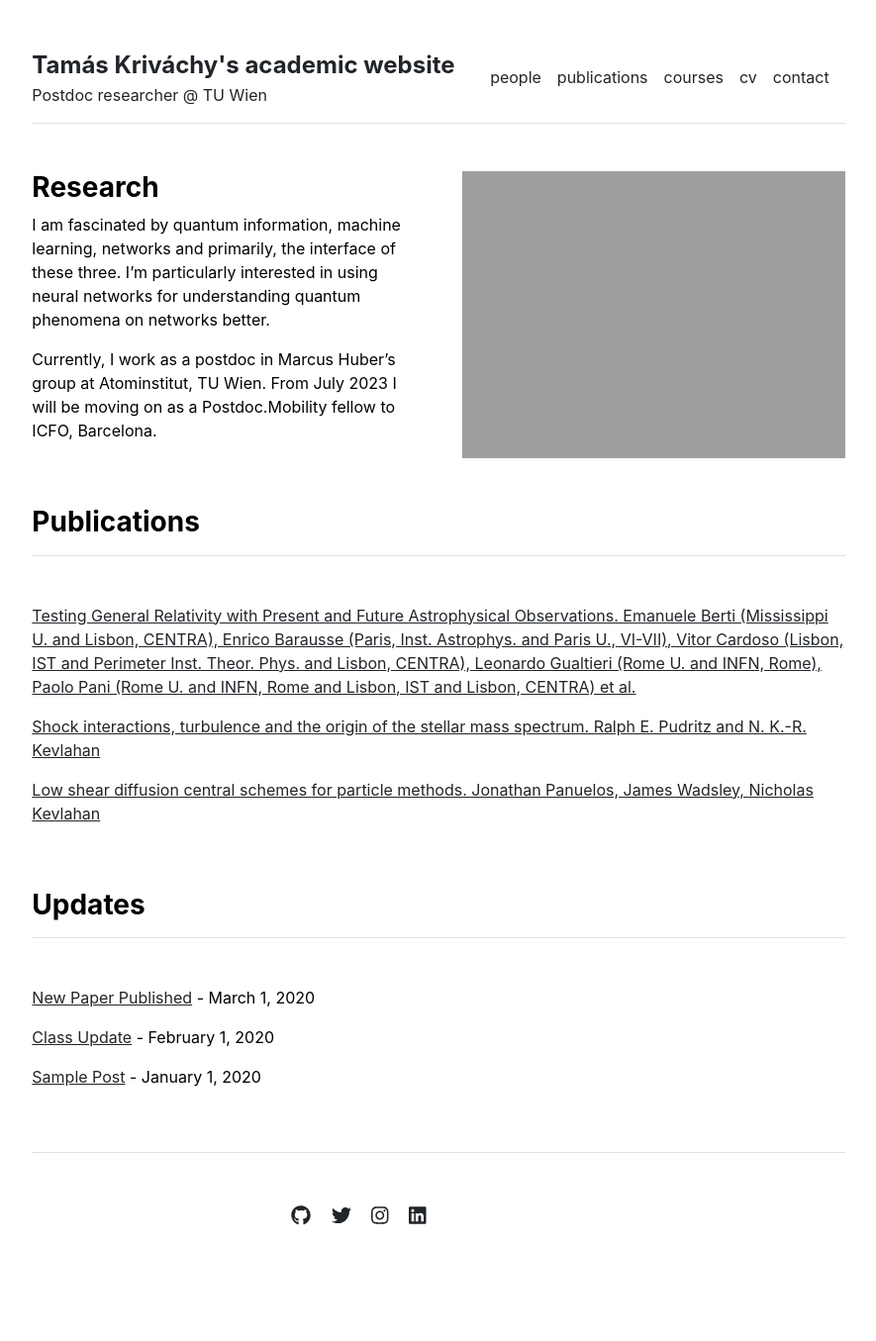
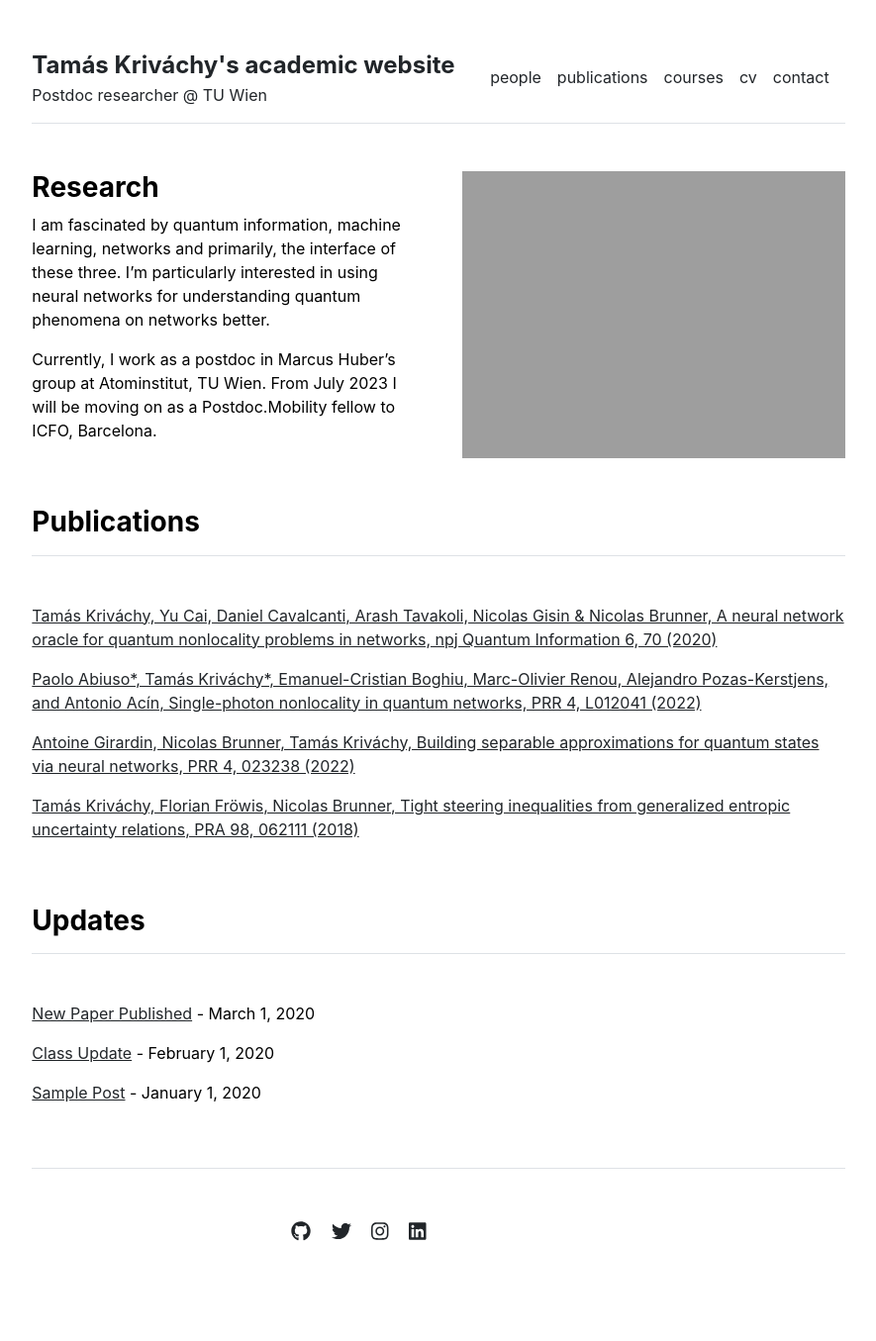
Before and after one commit to tkrivachy/tkrivachy.github.io, a Jekyll site: the page built from index.md, in a window 1280 px wide. Shown: the whole page at 99% size, without its empty margins (197-1082 px from the left). Built offline with Jekyll 4.4.1, drawn with Linux system fonts in a browser that asks for light colours.

Commit message:
publications updated

```diff
--- a/_data/publications.yml
+++ b/_data/publications.yml
@@ -1,10 +1,13 @@
 featured:
-- {name: 'Testing General Relativity with Present and Future Astrophysical Observations. Emanuele Berti (Mississippi U. and Lisbon, CENTRA), Enrico Barausse (Paris, Inst. Astrophys. and Paris U., VI-VII), Vitor Cardoso (Lisbon, IST and Perimeter Inst. Theor. Phys. and Lisbon, CENTRA), Leonardo Gualtieri (Rome U. and INFN, Rome), Paolo Pani (Rome U. and INFN, Rome and Lisbon, IST and Lisbon, CENTRA) et al.', url: '/publications/1501.07274.pdf'}
-- {name: 'Shock interactions, turbulence and the origin of the stellar mass spectrum. Ralph E. Pudritz and N. K.-R. Kevlahan', url: 'http://ms.mcmaster.ca/kevla/pdf/articles/PhilTransRSoc_2013.pdf'}
-- {name: 'Low shear diffusion central schemes for particle methods. Jonathan Panuelos, James Wadsley, Nicholas Kevlahan', url: 'http://ms.mcmaster.ca/kevla/pdf/articles/jcp_v414.pdf'}
+- {name: 'Tamás Kriváchy, Yu Cai, Daniel Cavalcanti, Arash Tavakoli, Nicolas Gisin & Nicolas Brunner, A neural network oracle for quantum nonlocality problems in networks, npj Quantum Information 6, 70 (2020)', url: 'https://www.nature.com/articles/s41534-020-00305-x'}
+- {name: 'Paolo Abiuso*, Tamás Kriváchy*, Emanuel-Cristian Boghiu, Marc-Olivier Renou, Alejandro Pozas-Kerstjens, and Antonio Acín, Single-photon nonlocality in quantum networks, PRR 4, L012041 (2022)', url: 'https://journals.aps.org/prresearch/abstract/10.1103/PhysRevResearch.4.L012041'}
+- {name: 'Antoine Girardin, Nicolas Brunner, Tamás Kriváchy, Building separable approximations for quantum states via neural networks, PRR 4, 023238 (2022)', url: 'https://journals.aps.org/prresearch/abstract/10.1103/PhysRevResearch.4.023238'}
+- {name: 'Tamás Kriváchy, Florian Fröwis, Nicolas Brunner, Tight steering inequalities from generalized entropic uncertainty relations, PRA 98, 062111 (2018)', url: 'https://arxiv.org/abs/1807.09603'}
 
 index:
-- {name: 'Testing General Relativity with Present and Future Astrophysical Observations. Emanuele Berti (Mississippi U. and Lisbon, CENTRA), Enrico Barausse (Paris, Inst. Astrophys. and Paris U., VI-VII), Vitor Cardoso (Lisbon, IST and Perimeter Inst. Theor. Phys. and Lisbon, CENTRA), Leonardo Gualtieri (Rome U. and INFN, Rome), Paolo Pani (Rome U. and INFN, Rome and Lisbon, IST and Lisbon, CENTRA) et al.', url: '/publications/1501.07274.pdf'}
-- {name: 'Shock interactions, turbulence and the origin of the stellar mass spectrum. Ralph E. Pudritz and N. K.-R. Kevlahan', url: 'http://ms.mcmaster.ca/kevla/pdf/articles/PhilTransRSoc_2013.pdf'}
-- {name: 'Low shear diffusion central schemes for particle methods. Jonathan Panuelos, James Wadsley, Nicholas Kevlahan', url: 'http://ms.mcmaster.ca/kevla/pdf/articles/jcp_v414.pdf'}
-- {name: 'Tamás Kriváchy, Florian Fröwis, Nicolas Brunner, Tight steering inequalities from generalized entropic uncertainty relations, PRA 98, 062111 (2018) ', url: 'https://arxiv.org/abs/1807.09603'}
+- {name: 'Tamás Kriváchy, Yu Cai, Daniel Cavalcanti, Arash Tavakoli, Nicolas Gisin & Nicolas Brunner, A neural network oracle for quantum nonlocality problems in networks, npj Quantum Information 6, 70 (2020)', url: 'https://www.nature.com/articles/s41534-020-00305-x'}
+- {name: 'Paolo Abiuso*, Tamás Kriváchy*, Emanuel-Cristian Boghiu, Marc-Olivier Renou, Alejandro Pozas-Kerstjens, and Antonio Acín, Single-photon nonlocality in quantum networks, PRR 4, L012041 (2022)', url: 'https://journals.aps.org/prresearch/abstract/10.1103/PhysRevResearch.4.L012041'}
+- {name: 'Tamás Kriváchy, Yu Cai, Joseph Bowles, Daniel Cavalcanti, Nicolas Brunner, High-speed batch processing of semidefinite programs with feedforward neural networks, NJP 23, 103034 (2021)', url: 'https://iopscience.iop.org/article/10.1088/1367-2630/ac2d72/meta'}
+- {name: 'Tamás Kriváchy, Florian Fröwis, Nicolas Brunner, Tight steering inequalities from generalized entropic uncertainty relations, PRA 98, 062111 (2018)', url: 'https://arxiv.org/abs/1807.09603'}
+- {name: 'Antoine Girardin, Nicolas Brunner, Tamás Kriváchy, Building separable approximations for quantum states via neural networks, PRR 4, 023238 (2022)', url: 'https://journals.aps.org/prresearch/abstract/10.1103/PhysRevResearch.4.023238'}
+- {name: 'Tamás Kriváchy, Krzysztof T Kaczmarek, Mikael Afzelius, Jean Etesse, Géraldine Haack, Proposal for spin squeezing in rare-earth-ion-doped crystals with a four-color scheme, PRA 107, 013108', url: 'https://journals.aps.org/pra/abstract/10.1103/PhysRevA.107.013108'}
```
